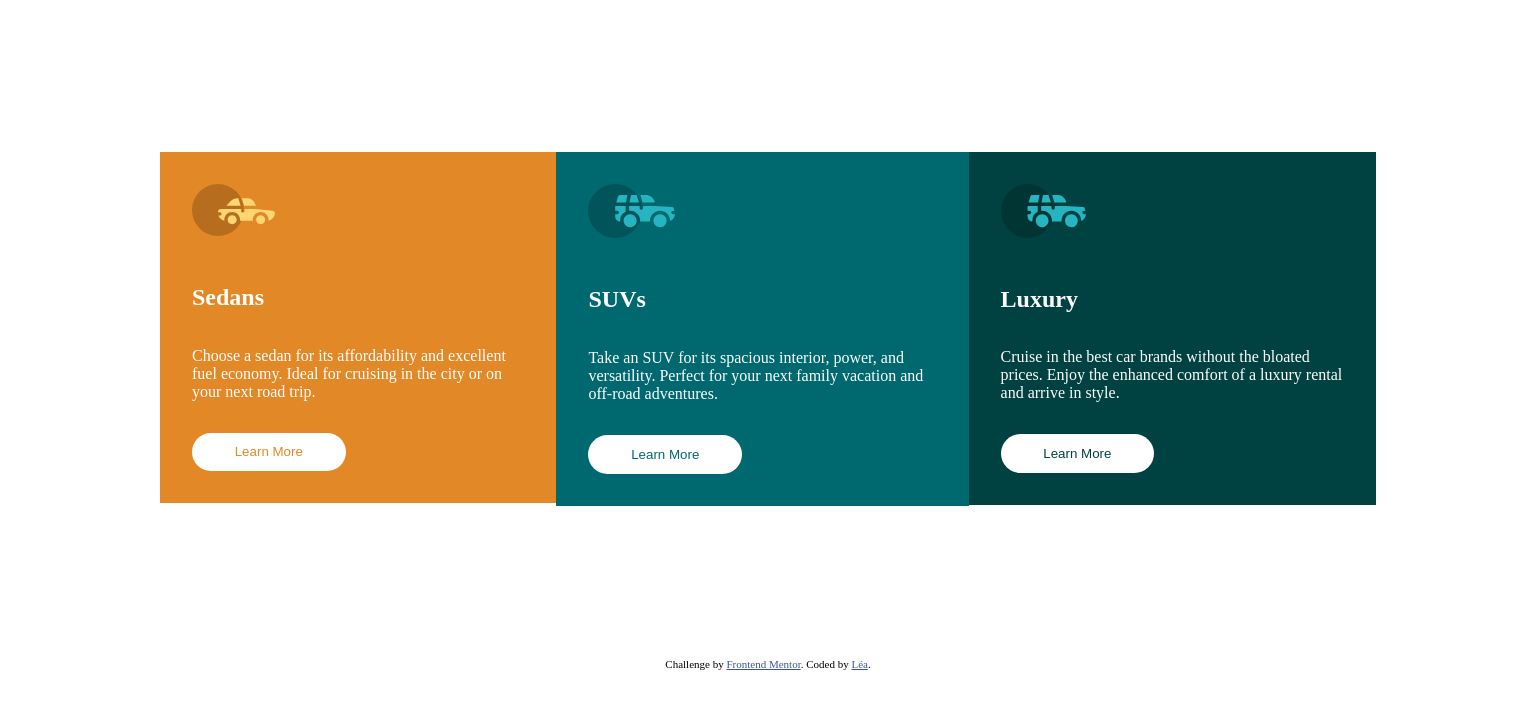
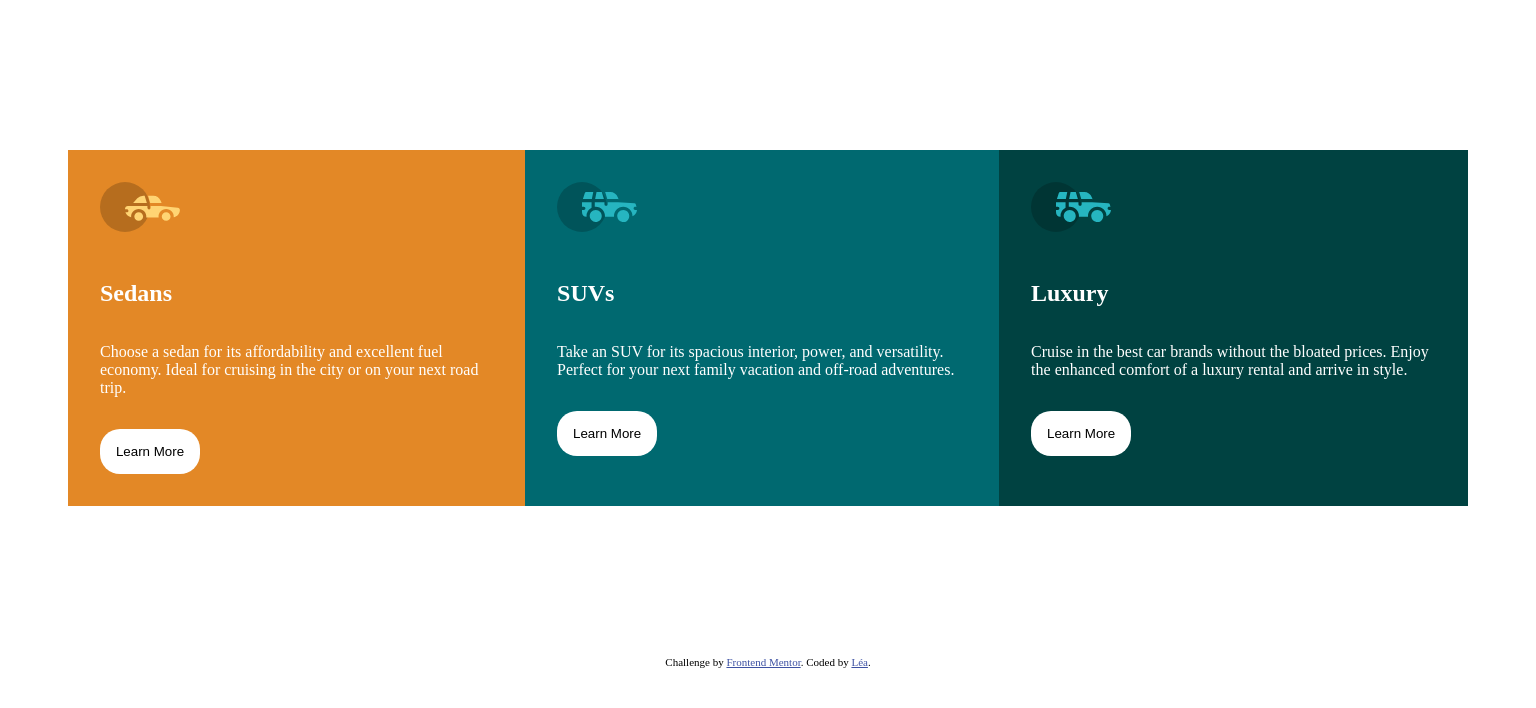
Before and after one commit to lealee92/columns, a plain HTML site: page index.html in a window 1536 px wide. Drawn offline with Linux system fonts and the light colour scheme.

Commit message:
missing typo

```diff
--- a/index.html
+++ b/index.html
@@ -19,7 +19,6 @@
   <body>
     <div class="main-container">
       <div class="even-columns">
-        <div class="row">
         <div class="col-1">
           <img src="./images/icon-sedans.svg" alt="sedans" />
           <h2>Sedans</h2>
@@ -27,10 +26,8 @@
             Choose a sedan for its affordability and excellent fuel economy.
             Ideal for cruising in the city or on your next road trip.
           </p>
-            <button style="color: hsl(31, 77%, 52%)">Learn More</button>
+          <button>Learn More</button>
         </div>
-        </div>
-        <div class="row">
         <div class="col-2">
           <img src="./images/icon-suvs.svg" alt="suvs" />
           <h2>SUVs</h2>
@@ -38,19 +35,16 @@
             Take an SUV for its spacious interior, power, and versatility.
             Perfect for your next family vacation and off-road adventures.
           </p>
-            <button style="color: hsl(184, 100%, 22%)">Learn More</button>
+          <button>Learn More</button>
         </div>
-        </div>
-        <div class="row">
         <div class="col-3">
           <img src="./images/icon-suvs.svg" alt="luxury" />
           <h2>Luxury</h2>
           <p>
-              Cruise in the best car brands without the bloated prices. Enjoy
-              the enhanced comfort of a luxury rental and arrive in style.
+            Cruise in the best car brands without the bloated prices. Enjoy the
+            enhanced comfort of a luxury rental and arrive in style.
           </p>
-            <button style="color: hsl(179, 100%, 13%)">Learn More</button>
-          </div>
+          <button>Learn More</button>
         </div>
       </div>
     </div>
--- a/styles.css
+++ b/styles.css
@@ -1,5 +1,5 @@
 img {
-  width: 25%;
+  width: 5rem;
 }
 p {
   color: white;
@@ -29,32 +29,38 @@ h2 {
 button {
   border-radius: 20px;
   background-color: white;
-  width: 20vw;
-  min-height: 8vw;
+  width: 100px;
+  padding: 15px;
   border: none;
   text-decoration: none;
   cursor: pointer;
 }
 
 button:hover {
-  border: solid 2px red;
-  color: black;
+  width: 100px;
+  padding: 15px;
+  opacity: 0.5;
 }
 
-@media (min-width: 800px) {
+@media (min-width: 1400px) {
   .main-container {
-    max-width: 80%;
-    margin: 10%;
+    width: 1400px;
+    margin: 150px auto;
+    display: flex;
   }
+
   .even-columns {
     display: flex;
   }
+
   button {
     border-radius: 20px;
     background-color: white;
-    max-width: 10vw;
-    min-height: 2.5vw;
+    width: 100px;
+    padding: 15px;
     border: none;
+    text-decoration: none;
+    cursor: pointer;
   }
 }
 
```
Lines whose indentation alone changed are shown as unchanged.
